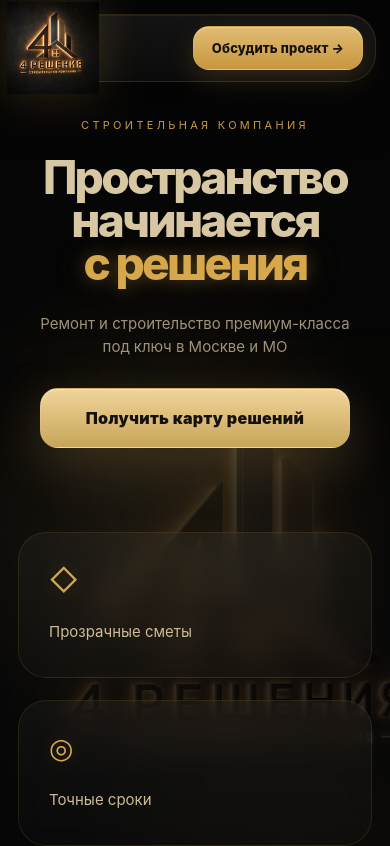
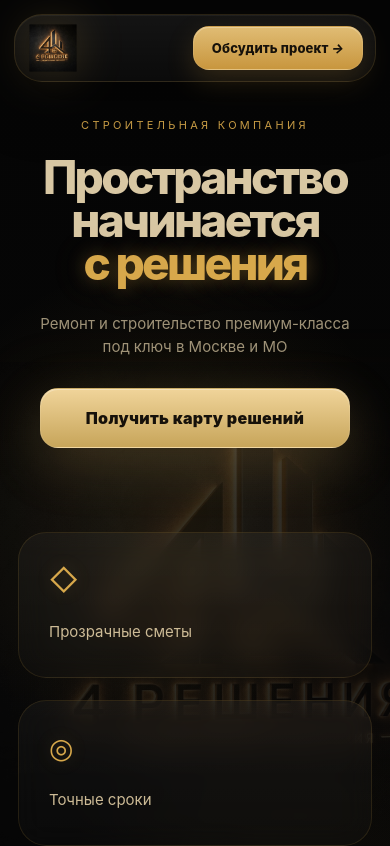
Before and after one commit to sergeniy9-dev/4resheniya-app, a React (Vite) app: page / in a window 390 px wide. Shown: the top 846 px of the page. Built offline with nearby package versions, Linux system fonts and the light colour scheme.

Commit message:
Add premium contacts section and navigation polish v.1.2031

```diff
--- a/src/styles/header.css
+++ b/src/styles/header.css
@@ -423,8 +423,8 @@
   }
 
   .header-logo img {
-    width: 74px;
-    height: 74px;
+    width: 38px;
+    height: 38px;
     transform: scale(1.24);
   }
 
```
